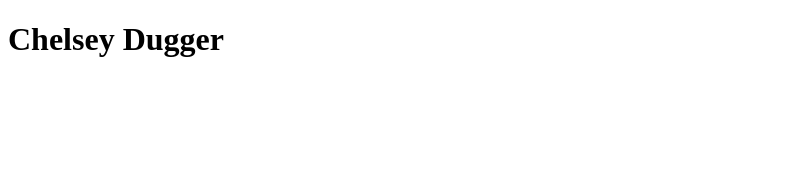
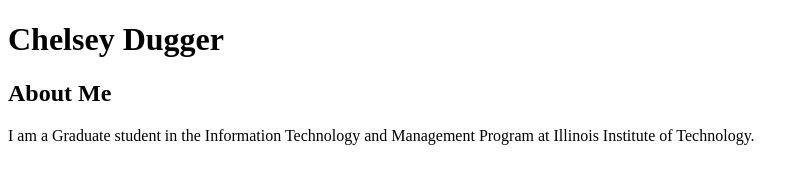
Before and after one commit to c-dagger/project-one, a plain HTML site: page index.html in a window 1280 px wide. Shown: the whole page, without its empty margins (0-805 px from the left). Drawn offline with Linux system fonts and the light colour scheme.

Commit message:
Initial About Me paragraph added

```diff
--- a/index.html
+++ b/index.html
@@ -6,5 +6,13 @@
   </head>
   <body>
       <h1>Chelsey Dugger</h1>
+
+      <h2>About Me</h2>
+
+      <p>
+        I am a Graduate student in the Information Technology and Management
+        Program at Illinois Institute of Technology.
+      </p>
+
   </body>
 </html>
```
